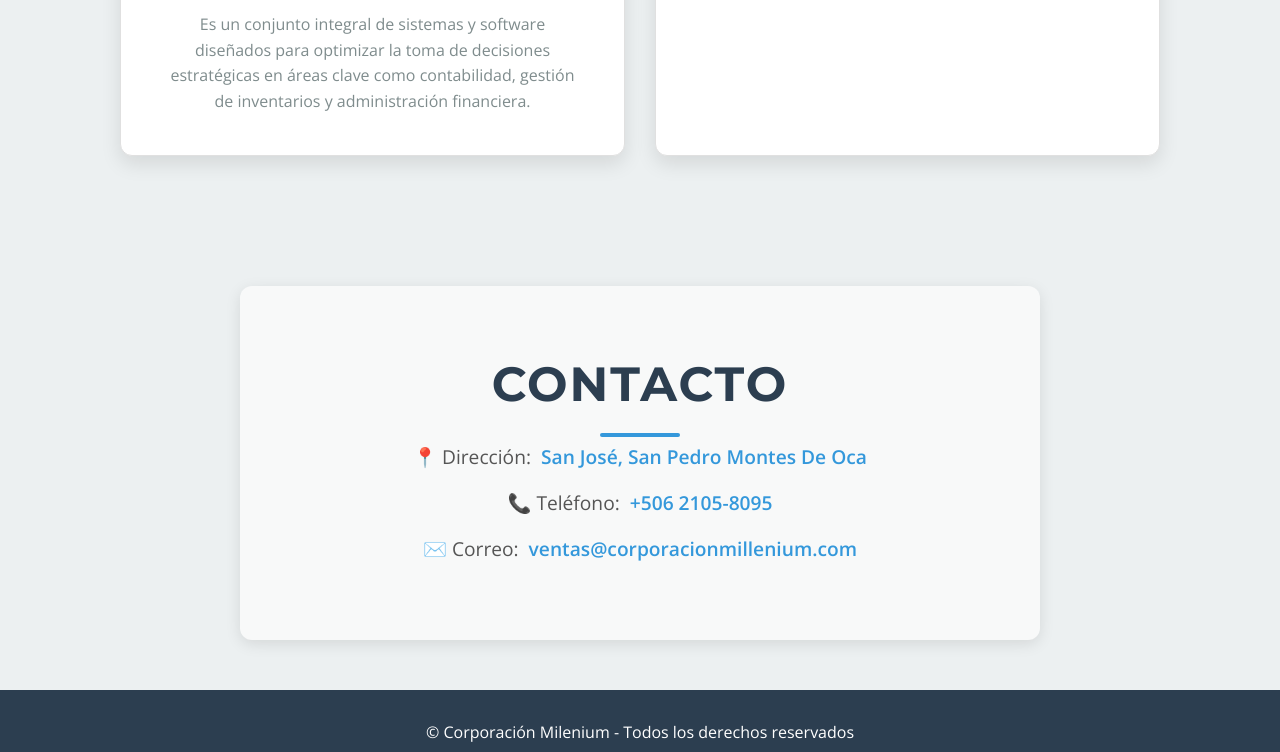
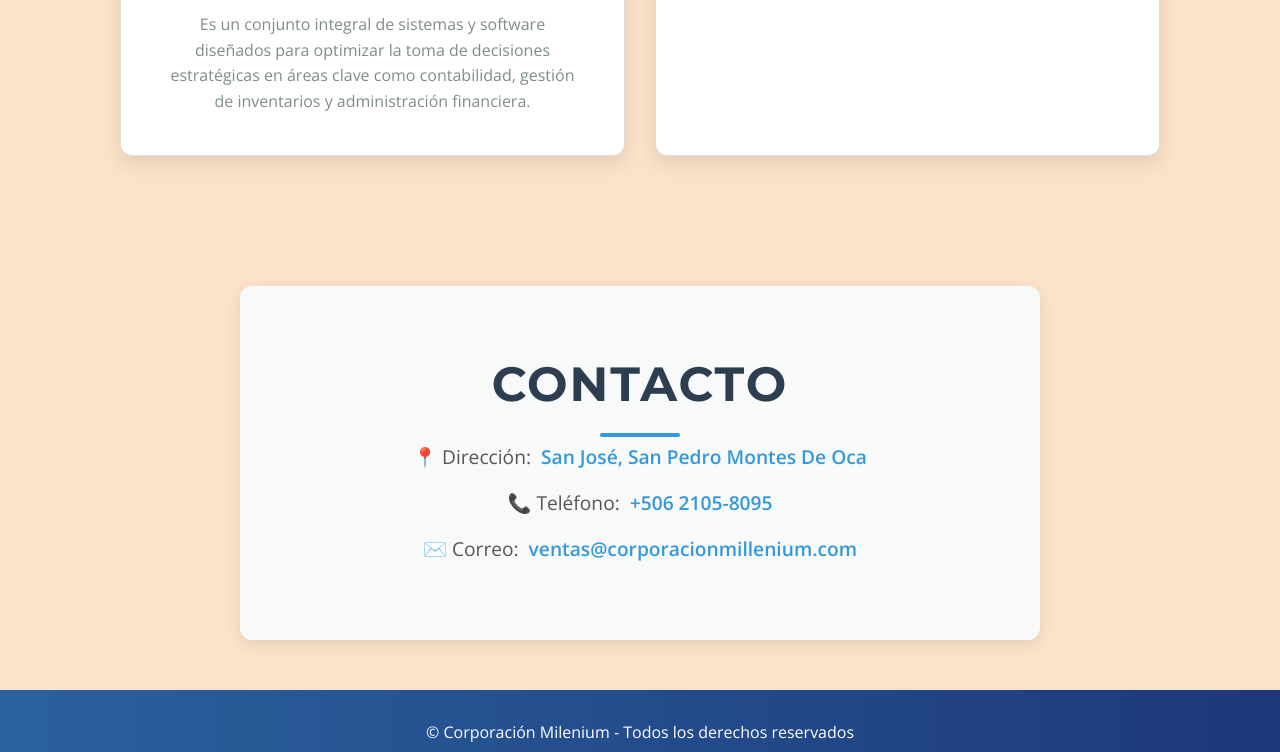
Before and after one commit to Milenium-arch/Corporaci-n-MIllenium, a plain HTML site: page index.html in a window 1280 px wide. Shown: the part 1889-2641 px from the top of the page. Drawn offline with nearby package versions, Linux system fonts and the light colour scheme.

Commit message:
Add files via upload

```diff
--- a/styles.css
+++ b/styles.css
@@ -9,13 +9,13 @@
 body {
     line-height: 1.6;
     color: #34495e;
-    background-color: #ecf0f1;
+    background: #fcdfc2e5;
     font-size: 1.1rem;
 }
 
 /* === ENCABEZADO === */
 header {
-    background: linear-gradient(90deg, #2c3e50, #34495e);
+    background: linear-gradient(90deg, #2A619E, #1D387A);
     color: white;
     padding: 25px 30px;
     display: flex;
@@ -231,7 +231,7 @@
 /* === PIE DE PÁGINA === */
 footer {
     text-align: center;
-    background: #2c3e50;
+    background: linear-gradient(90deg, #2A619E, #1D387A);
     color: white;
     padding: 30px;
     margin-top: 50px;
```
